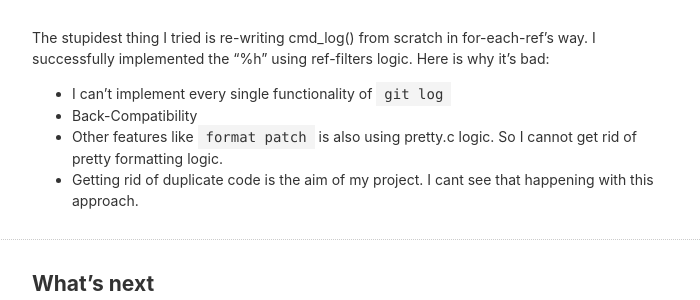
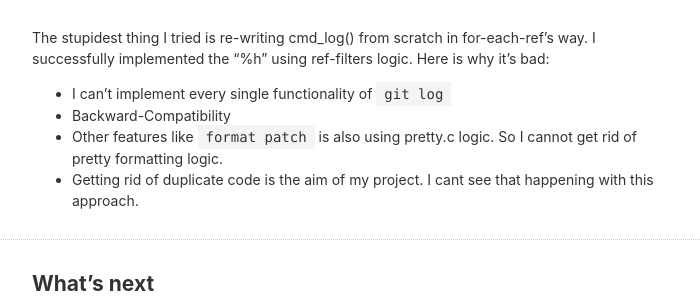
Before and after one commit to harry-hov/blogs, a Jekyll site: the page built from _posts/2020-05-22-week2-whats-the-difference.md, in a window 1280 px wide. Shown: the part 1313-1613 px from the top of the page, without its empty margins (289-989 px from the left). Built offline with Jekyll 4.4.1, drawn with Linux system fonts in a browser that asks for light colours; comment, search, counter and statistics services are not loaded.

Commit message:
Update 2020-05-22-week2-whats-the-difference.md

```diff
--- a/_posts/2020-05-22-week2-whats-the-difference.md
+++ b/_posts/2020-05-22-week2-whats-the-difference.md
@@ -42,7 +42,7 @@ On the other hand, working of `git log` is very dispersed. e.g
 The stupidest thing I tried is re-writing cmd_log() from scratch in for-each-ref's way. I successfully implemented the "%h" using ref-filters logic.
 Here is why it's bad:
 - I can't implement every single functionality of `git log`
-- Back-Compatibility
+- Backward-Compatibility
 - Other features like `format patch` is also using pretty.c logic. So I cannot get rid of pretty formatting logic.
 - Getting rid of duplicate code is the aim of my project. I cant see that happening with this approach.
 
```
